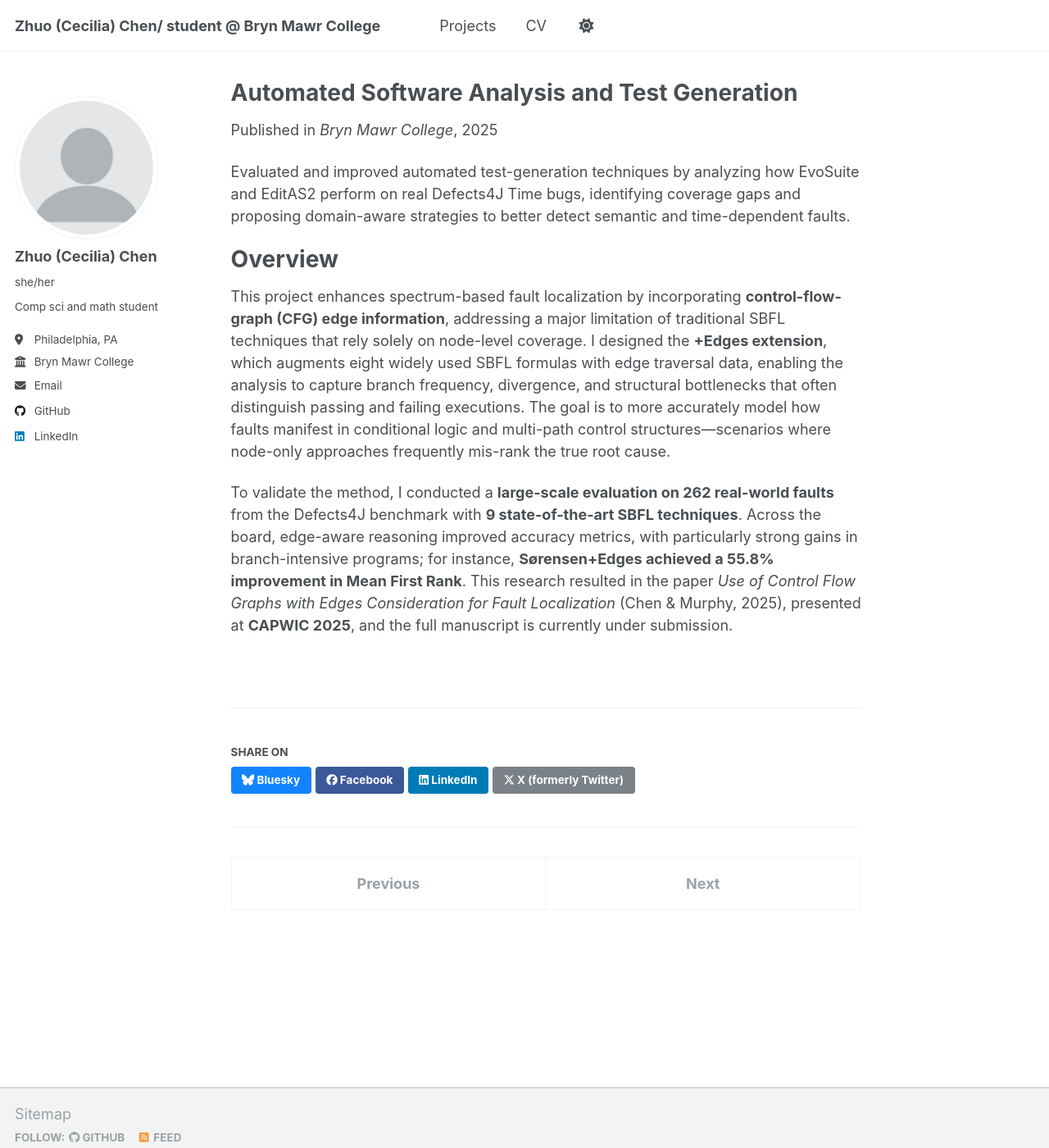
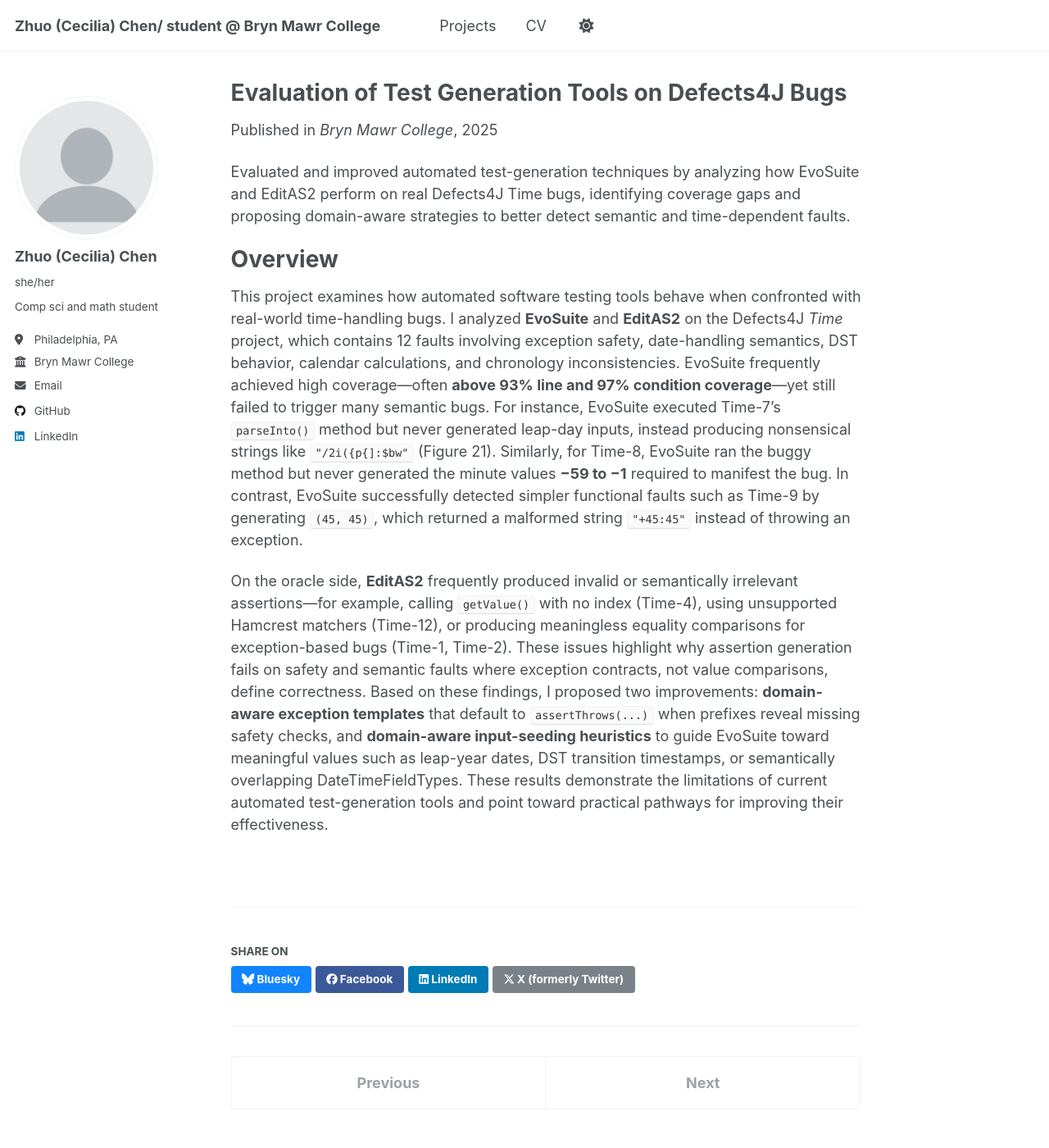
Before and after one commit to Cecilia7717/Cecilia7717.github.io, a Jekyll site: the page built from _projects/software-analysis.md, in a window 1280 px wide and 1400 px high. Shown: the whole window at 82% size. Built offline with Jekyll 4.4.1, drawn with Linux system fonts in a browser that asks for light colours.

Commit message:
Update software-analysis.md

```diff
--- a/_projects/software-analysis.md
+++ b/_projects/software-analysis.md
@@ -1,5 +1,5 @@
 ---
-title: "Automated Software Analysis and Test Generation"
+title: "Evaluation of Test Generation Tools on Defects4J Bugs"
 collection: projects
 type: "REU project"
 permalink: /projects/software-analysis
@@ -13,6 +13,6 @@ Evaluated and improved automated test-generation techniques by analyzing how Evo
 Overview
 ======
 
-This project enhances spectrum-based fault localization by incorporating **control-flow-graph (CFG) edge information**, addressing a major limitation of traditional SBFL techniques that rely solely on node-level coverage. I designed the **+Edges extension**, which augments eight widely used SBFL formulas with edge traversal data, enabling the analysis to capture branch frequency, divergence, and structural bottlenecks that often distinguish passing and failing executions. The goal is to more accurately model how faults manifest in conditional logic and multi-path control structures—scenarios where node-only approaches frequently mis-rank the true root cause.
+This project examines how automated software testing tools behave when confronted with real-world time-handling bugs. I analyzed **EvoSuite** and **EditAS2** on the Defects4J *Time* project, which contains 12 faults involving exception safety, date-handling semantics, DST behavior, calendar calculations, and chronology inconsistencies. EvoSuite frequently achieved high coverage—often **above 93% line and 97% condition coverage**—yet still failed to trigger many semantic bugs. For instance, EvoSuite executed Time-7’s `parseInto()` method but never generated leap-day inputs, instead producing nonsensical strings like `"/2i({p{]:$bw"` (Figure 21). Similarly, for Time-8, EvoSuite ran the buggy method but never generated the minute values **−59 to −1** required to manifest the bug. In contrast, EvoSuite successfully detected simpler functional faults such as Time-9 by generating `(45, 45)`, which returned a malformed string `"+45:45"` instead of throwing an exception.
 
-To validate the method, I conducted a **large-scale evaluation on 262 real-world faults** from the Defects4J benchmark with **9 state-of-the-art SBFL techniques**. Across the board, edge-aware reasoning improved accuracy metrics, with particularly strong gains in branch-intensive programs; for instance, **Sørensen+Edges achieved a 55.8% improvement in Mean First Rank**. This research resulted in the paper *Use of Control Flow Graphs with Edges Consideration for Fault Localization* (Chen & Murphy, 2025), presented at **CAPWIC 2025**, and the full manuscript is currently under submission.
+On the oracle side, **EditAS2** frequently produced invalid or semantically irrelevant assertions—for example, calling `getValue()` with no index (Time-4), using unsupported Hamcrest matchers (Time-12), or producing meaningless equality comparisons for exception-based bugs (Time-1, Time-2). These issues highlight why assertion generation fails on safety and semantic faults where exception contracts, not value comparisons, define correctness. Based on these findings, I proposed two improvements: **domain-aware exception templates** that default to `assertThrows(...)` when prefixes reveal missing safety checks, and **domain-aware input-seeding heuristics** to guide EvoSuite toward meaningful values such as leap-year dates, DST transition timestamps, or semantically overlapping DateTimeFieldTypes. These results demonstrate the limitations of current automated test-generation tools and point toward practical pathways for improving their effectiveness.
```
